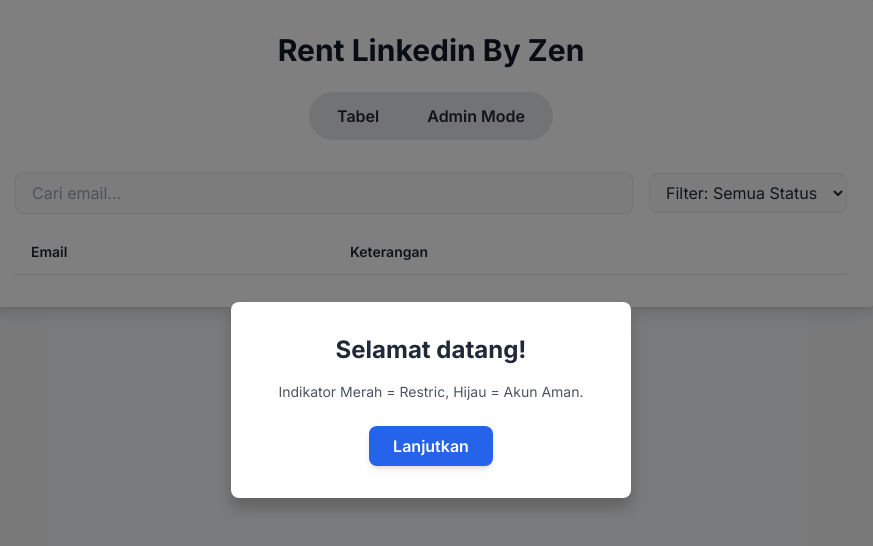
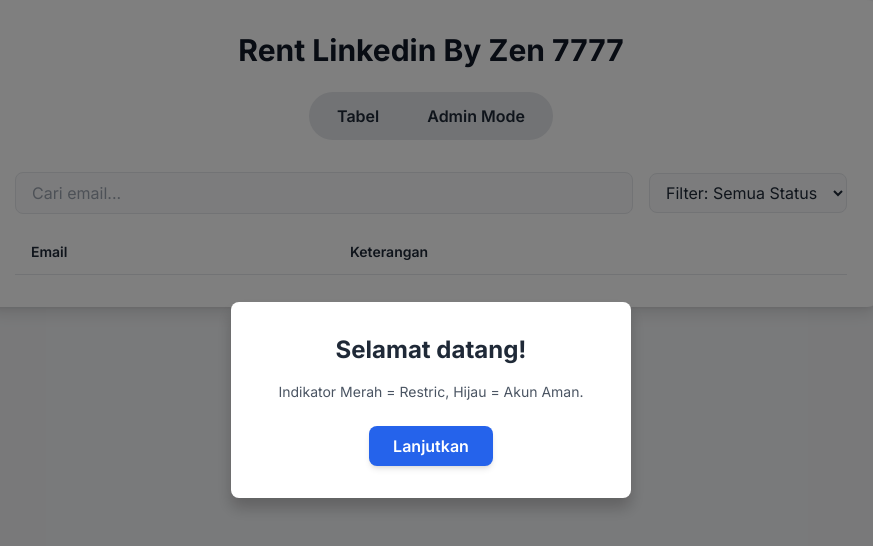
Before and after one commit to Sinozhaki/Zendatarent, a plain HTML site: page index.html in a window 1280 px wide. Shown: the whole page, without its empty margins (209-1082 px from the left). Drawn offline with nearby package versions, Linux system fonts and the light colour scheme.

Commit message:
Update index.html

```diff
--- a/index.html
+++ b/index.html
@@ -3,7 +3,7 @@
 <head>
     <meta charset="UTF-8">
     <meta name="viewport" content="width=device-width, initial-scale=1.0">
-    <title>Rent Linkedin By Zen</title>
+    <title>Data Sewa Zen</title>
     <script src="https://cdn.tailwindcss.com"></script>
     <link rel="preconnect" href="https://fonts.googleapis.com">
     <link rel="preconnect" href="https://fonts.gstatic.com" crossorigin>
@@ -72,7 +72,7 @@
 </head>
 <body id="appBody" class="bg-gray-100 dark:bg-gray-900 text-gray-800 dark:text-gray-200 transition-colors duration-700">
     <div id="contentContainer" class="max-w-4xl mx-auto rounded-xl p-6 md:p-8 bg-white dark:bg-gray-800 shadow-lg transition-colors duration-700">
-        <h1 id="mainTitle" class="text-3xl font-bold text-center mb-6 text-gray-900 dark:text-white transition-colors duration-700">Rent Linkedin By Zen</h1>
+        <h1 id="mainTitle" class="text-3xl font-bold text-center mb-6 text-gray-900 dark:text-white transition-colors duration-700">Rent Linkedin By Zen 7777</h1>
 
         <!-- Menu Toggle -->
         <div class="flex justify-center items-center mb-8">
```
